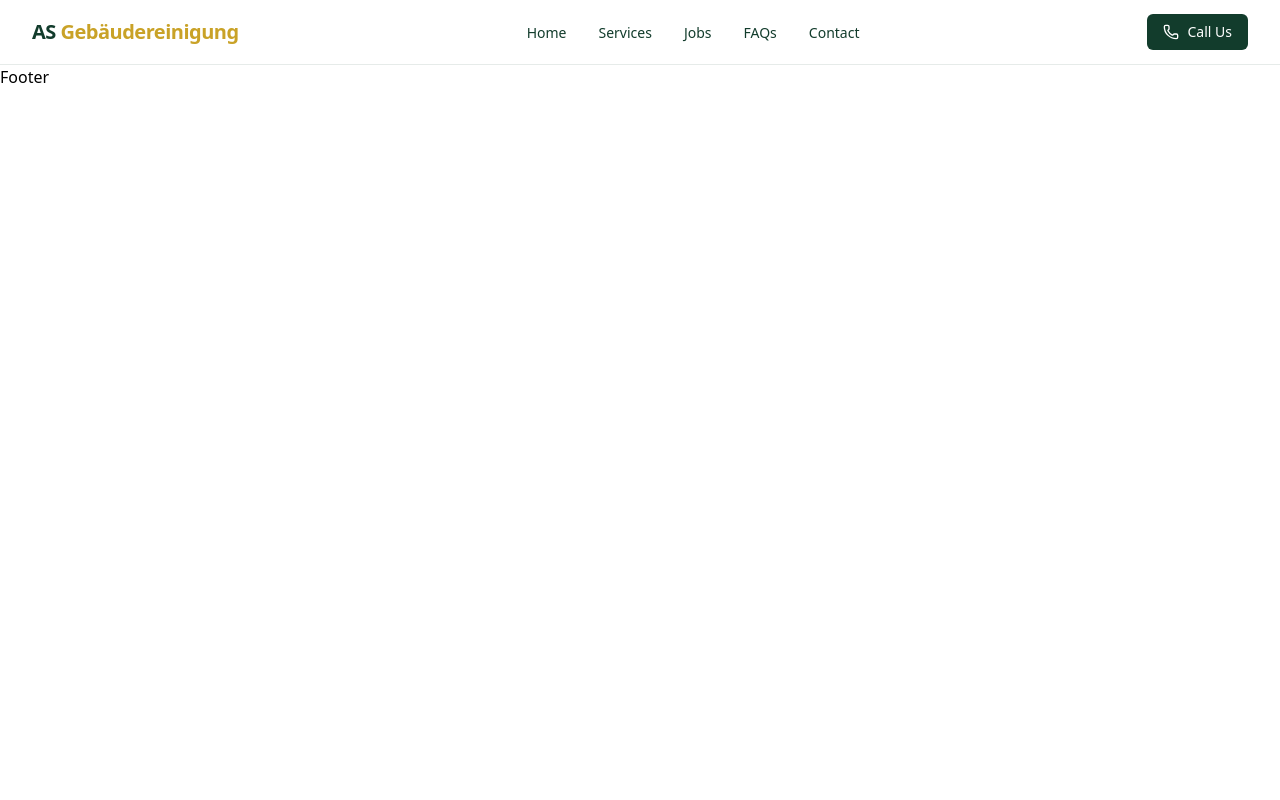
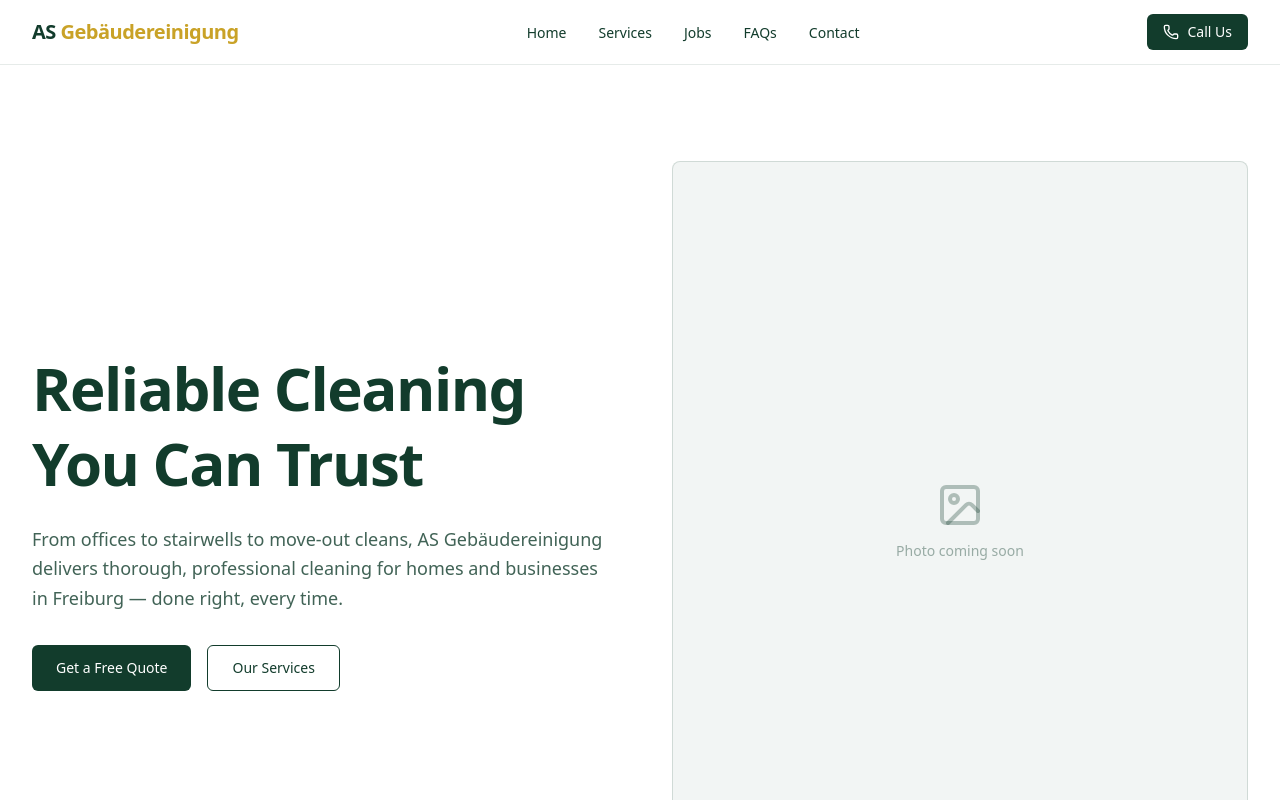
Before and after one commit to Abdul-Ahad3/Gebaudereinigung, a Next.js app: page / in a window 1280 px wide. Shown: the top 800 px of the page. Built offline with nearby package versions, Linux system fonts and the light colour scheme.

Commit message:
Add Hero Section

```diff
--- a/src/app/page.tsx
+++ b/src/app/page.tsx
@@ -1,10 +1,12 @@
 import Footer from '@/components/layout/Footer';
 import { Navbar } from '@/components/layout/Navbar';
+import { Hero } from '@/components/sections/Hero';
 
 export default function Home() {
   return (
     <>
       <Navbar />
+      <Hero />
       <Footer />
     </>
   );
--- a/src/components/layout/Container.tsx
+++ b/src/components/layout/Container.tsx
@@ -5,7 +5,7 @@
   className?: string;
 }
 
-export default function Container({ children, className = "" }: ContainerProps) {
+export function Container({ children, className = "" }: ContainerProps) {
   return (
     <div className={`mx-auto w-full max-w-7xl px-4 sm:px-6 lg:px-8 ${className}`}>
       {children}
--- a/src/components/layout/Navbar.tsx
+++ b/src/components/layout/Navbar.tsx
@@ -1,6 +1,6 @@
 import Link from "next/link";
 import { Phone } from "lucide-react";
-import Container from "@/components/layout/Container";
+import { Container } from "@/components/layout/Container";
 import { MobileMenu } from "./MobileMenu";
 import { navLinks } from "@/data/navigation";
 
--- /dev/null
+++ b/src/components/sections/Hero.tsx
@@ -0,0 +1,59 @@
+import Link from "next/link";
+import { ImageIcon } from "lucide-react";
+import { Container } from "@/components/layout/Container";
+
+export function Hero() {
+  return (
+    <section aria-labelledby="hero-heading" className="bg-white py-16 lg:py-24">
+      <Container>
+        <div className="grid items-center gap-12 lg:grid-cols-2 lg:gap-16">
+          {/* Text content */}
+          <div className="max-w-xl">
+            <h1
+              id="hero-heading"
+              className="text-4xl font-bold leading-tight tracking-tight text-brand-green sm:text-5xl lg:text-6xl"
+            >
+              Reliable Cleaning You Can Trust
+            </h1>
+
+            <p className="mt-6 text-lg leading-relaxed text-brand-green/80">
+              From offices to stairwells to move-out cleans, AS Gebäudereinigung
+              delivers thorough, professional cleaning for homes and businesses
+              in Freiburg — done right, every time.
+            </p>
+
+            <div className="mt-8 flex flex-col gap-4 sm:flex-row">
+              <Link
+                href="/contact"
+                className="inline-flex items-center justify-center rounded-md bg-brand-green px-6 py-3 text-sm font-medium text-white transition-colors hover:bg-brand-green-dark"
+              >
+                Get a Free Quote
+              </Link>
+              <Link
+                href="/services"
+                className="inline-flex items-center justify-center rounded-md border border-brand-green px-6 py-3 text-sm font-medium text-brand-green transition-colors hover:bg-brand-green hover:text-white"
+              >
+                Our Services
+              </Link>
+            </div>
+          </div>
+
+          {/* Placeholder image — replace with next/image once real photography is available */}
+          <div
+            role="img"
+            aria-label="Placeholder for cleaning team photograph"
+            className="flex aspect-[4/5] w-full flex-col items-center justify-center gap-3 rounded-lg border border-brand-green/15 bg-brand-green/5 lg:aspect-[4/5]"
+          >
+            <ImageIcon
+              className="h-12 w-12 text-brand-green/30"
+              aria-hidden="true"
+            />
+            <span className="text-sm text-brand-green/40">
+              Photo coming soon
+            </span>
+          </div>
+        </div>
+      </Container>
+    </section>
+  );
+}
```
